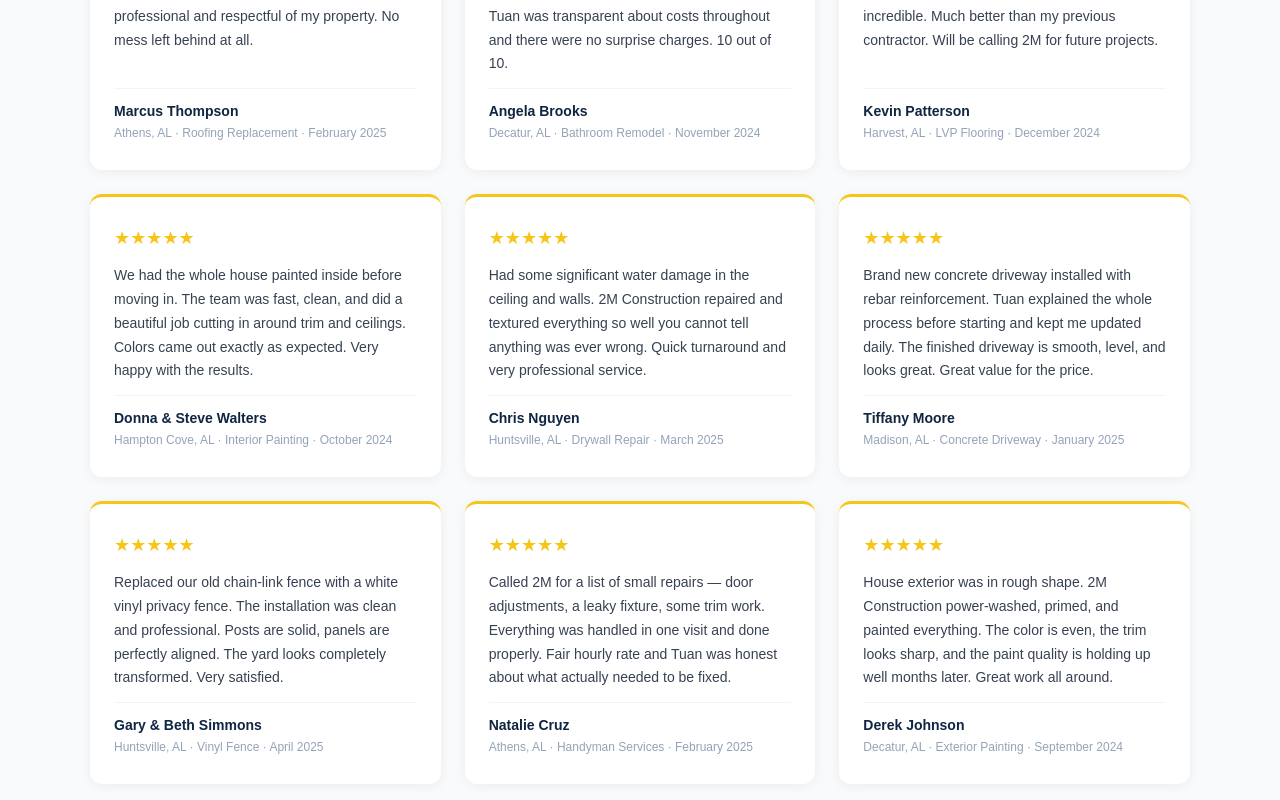
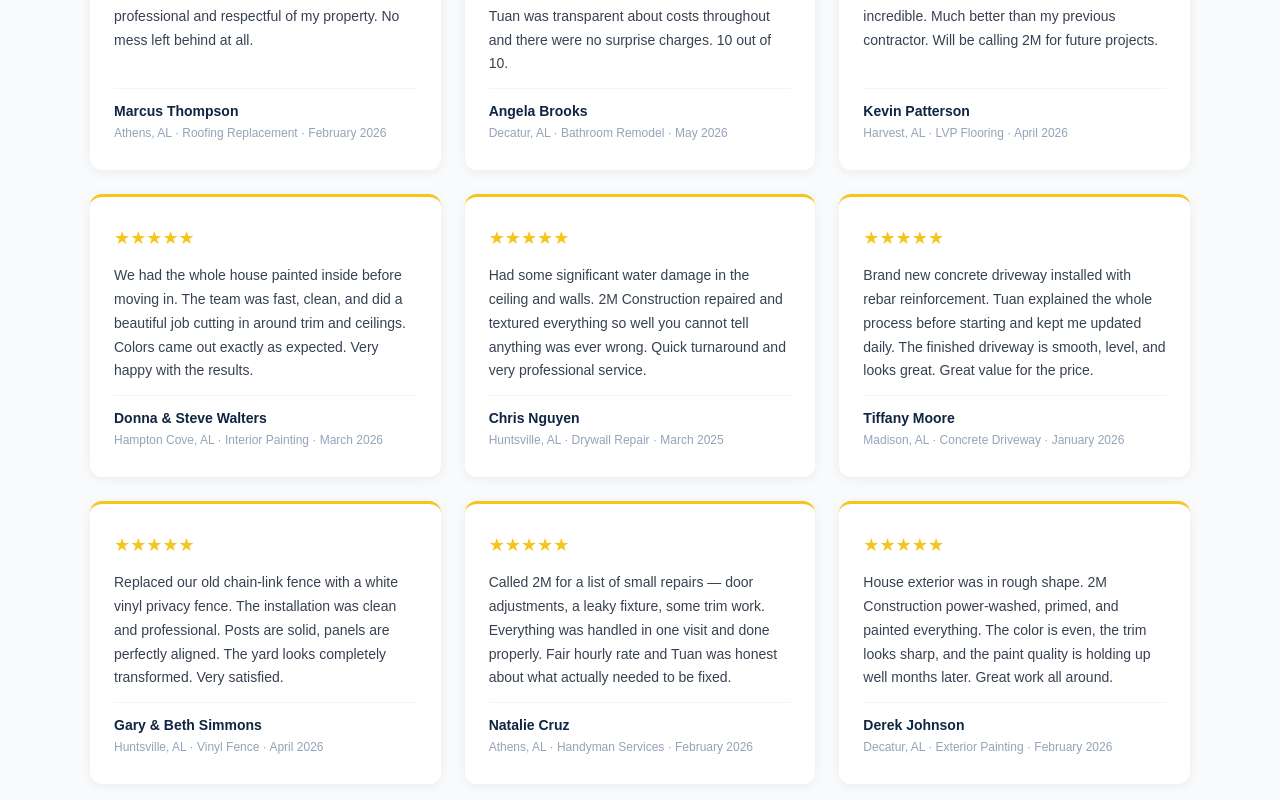
Before and after one commit to tomnguyen4484/2m-construction, a Next.js app: page /reviews in a window 1280 px wide. Shown: the part 940-1740 px from the top of the page. Built offline with nearby package versions, Linux system fonts and the light colour scheme.

Commit message:
fix: reviews dates updated to 2026

```diff
--- a/app/reviews/page.tsx
+++ b/app/reviews/page.tsx
@@ -5,49 +5,49 @@
     name: 'James Holloway',
     location: 'Huntsville, AL',
     service: 'Fence Installation',
-    date: 'March 2025',
+    date: 'March 2026',
     text: 'Tuan and his crew did an outstanding job on our wood privacy fence. They showed up on time every day, cleaned up after themselves, and the finished product looks fantastic. Highly recommend 2M Construction to anyone in the Huntsville area.',
   },
   {
     name: 'Sarah Mitchell',
     location: 'Madison, AL',
     service: 'Kitchen Remodel',
-    date: 'January 2025',
+    date: 'January 2026',
     text: 'We had our entire kitchen redone — cabinets, countertops, backsplash — and we could not be happier. The craftsmanship is excellent and the price was very fair. Communication throughout the project was great. Will definitely use them again.',
   },
   {
     name: 'Robert & Linda Crane',
     location: 'Huntsville, AL',
     service: 'Deck Build',
-    date: 'April 2025',
+    date: 'April 2026',
     text: 'Our new composite deck is absolutely beautiful. Tuan helped us pick the right materials for our budget and completed the project ahead of schedule. The attention to detail is impressive. Our neighbors keep asking who built it!',
   },
   {
     name: 'Marcus Thompson',
     location: 'Athens, AL',
     service: 'Roofing Replacement',
-    date: 'February 2025',
+    date: 'February 2026',
     text: 'Got a full roof replacement after the last storm. 2M Construction gave me the most competitive quote and delivered quality work. The crew was professional and respectful of my property. No mess left behind at all.',
   },
   {
     name: 'Angela Brooks',
     location: 'Decatur, AL',
     service: 'Bathroom Remodel',
-    date: 'November 2024',
+    date: 'May 2026',
     text: 'Transformed our outdated bathroom into something out of a magazine. The tile work is perfect and the new shower looks incredible. Tuan was transparent about costs throughout and there were no surprise charges. 10 out of 10.',
   },
   {
     name: 'Kevin Patterson',
     location: 'Harvest, AL',
     service: 'LVP Flooring',
-    date: 'December 2024',
+    date: 'April 2026',
     text: 'Had luxury vinyl plank installed throughout the entire first floor. The crew was efficient, the seams are barely visible, and the floors look incredible. Much better than my previous contractor. Will be calling 2M for future projects.',
   },
   {
     name: 'Donna & Steve Walters',
     location: 'Hampton Cove, AL',
     service: 'Interior Painting',
-    date: 'October 2024',
+    date: 'March 2026',
     text: 'We had the whole house painted inside before moving in. The team was fast, clean, and did a beautiful job cutting in around trim and ceilings. Colors came out exactly as expected. Very happy with the results.',
   },
   {
@@ -61,42 +61,42 @@
     name: 'Tiffany Moore',
     location: 'Madison, AL',
     service: 'Concrete Driveway',
-    date: 'January 2025',
+    date: 'January 2026',
     text: 'Brand new concrete driveway installed with rebar reinforcement. Tuan explained the whole process before starting and kept me updated daily. The finished driveway is smooth, level, and looks great. Great value for the price.',
   },
   {
     name: 'Gary & Beth Simmons',
     location: 'Huntsville, AL',
     service: 'Vinyl Fence',
-    date: 'April 2025',
+    date: 'April 2026',
     text: 'Replaced our old chain-link fence with a white vinyl privacy fence. The installation was clean and professional. Posts are solid, panels are perfectly aligned. The yard looks completely transformed. Very satisfied.',
   },
   {
     name: 'Natalie Cruz',
     location: 'Athens, AL',
     service: 'Handyman Services',
-    date: 'February 2025',
+    date: 'February 2026',
     text: 'Called 2M for a list of small repairs — door adjustments, a leaky fixture, some trim work. Everything was handled in one visit and done properly. Fair hourly rate and Tuan was honest about what actually needed to be fixed.',
   },
   {
     name: 'Derek Johnson',
     location: 'Decatur, AL',
     service: 'Exterior Painting',
-    date: 'September 2024',
+    date: 'February 2026',
     text: 'House exterior was in rough shape. 2M Construction power-washed, primed, and painted everything. The color is even, the trim looks sharp, and the paint quality is holding up well months later. Great work all around.',
   },
   {
     name: 'Pamela Wright',
     location: 'Huntsville, AL',
     service: 'Kitchen Remodel',
-    date: 'December 2024',
+    date: 'April 2026',
     text: 'The kitchen renovation exceeded our expectations. New cabinets, quartz countertops, and a tile backsplash that ties it all together. Tuan has a good eye for design and helped us avoid a costly mistake with our layout. Highly recommend.',
   },
   {
     name: 'Tony & Maria Reyes',
     location: 'Harvest, AL',
     service: 'Bathroom Remodel',
-    date: 'October 2024',
+    date: 'March 2026',
     text: 'Complete master bath renovation. Walk-in tile shower, double vanity, new flooring. Every detail was handled perfectly. The project was on budget and finished within the timeframe promised. Could not ask for better.',
   },
   {
@@ -110,28 +110,28 @@
     name: 'Cynthia Harper',
     location: 'Hampton Cove, AL',
     service: 'Roofing',
-    date: 'January 2025',
+    date: 'January 2026',
     text: 'After getting four quotes, 2M Construction offered the best combination of price and professionalism. The roof was completed in two days with no damage to my landscaping. The cleanup was thorough. Zero complaints.',
   },
   {
     name: 'William Foster',
     location: 'Huntsville, AL',
     service: 'Concrete Patio',
-    date: 'November 2024',
+    date: 'May 2026',
     text: 'Had a large concrete patio poured in the backyard. The crew was punctual, worked efficiently, and the surface came out perfectly level. Already set up furniture and it looks like an extension of the house. Great investment.',
   },
   {
     name: 'Rachel Kim',
     location: 'Athens, AL',
     service: 'Hardwood Flooring',
-    date: 'February 2025',
+    date: 'February 2026',
     text: 'Had hardwood installed in the living room and dining area. The installation was clean with no gaps or creaks. Tuan matched the stain color to our existing trim perfectly. The floors look like they have always been there.',
   },
   {
     name: 'Scott & Jennifer Barnes',
     location: 'Huntsville, AL',
     service: 'Fence & Deck',
-    date: 'April 2025',
+    date: 'April 2026',
     text: 'Got both a fence and a deck done at the same time. 2M coordinated everything seamlessly. Both came out beautifully and having one reliable contractor handle it all made the process so much easier. Will use again without question.',
   },
   {
```
